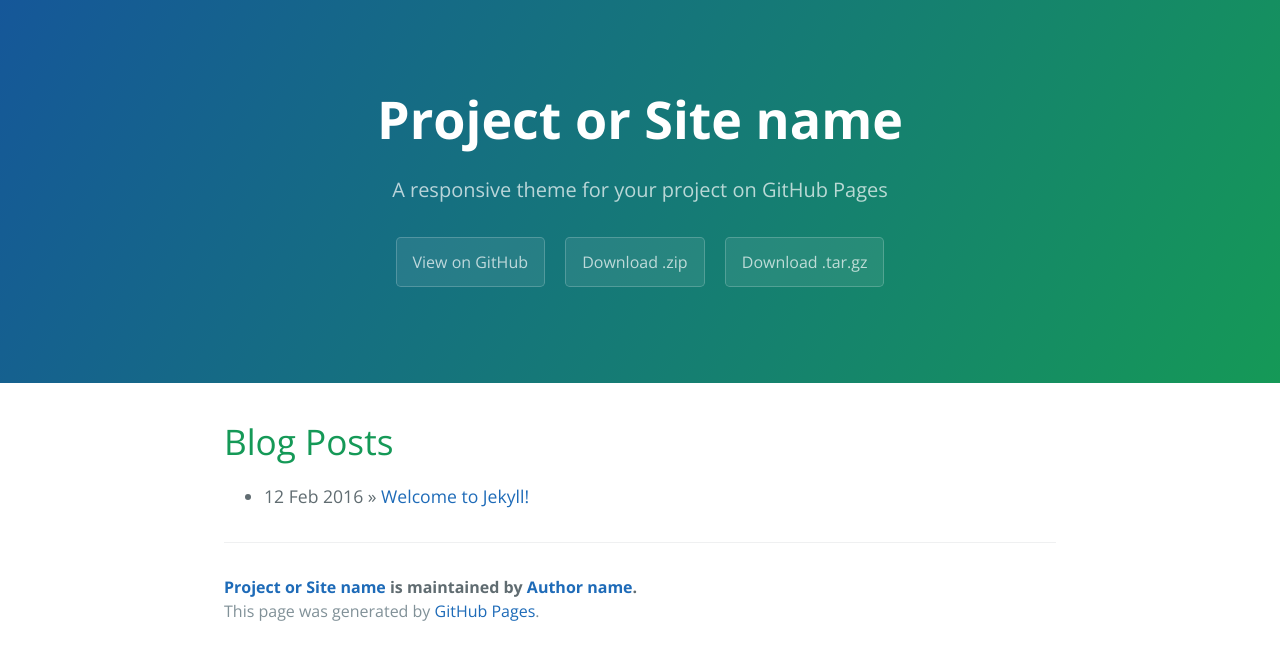
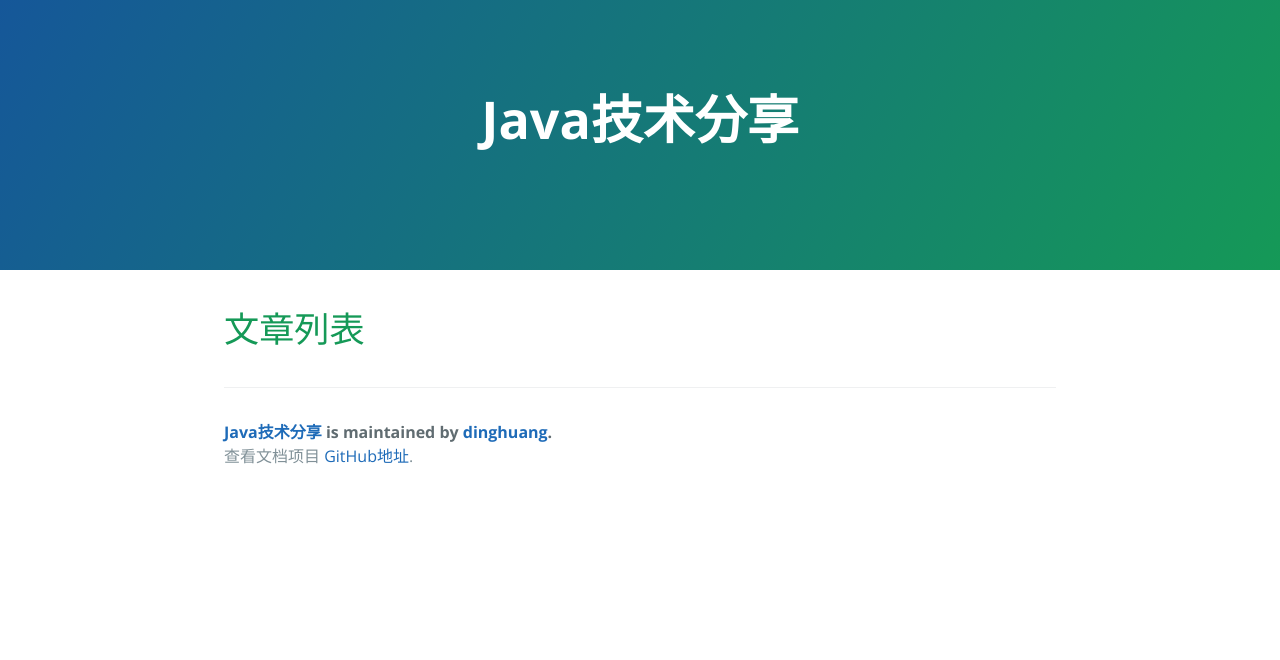
Before and after one commit to isaacloveadan/dinghuang.github.io, a Jekyll site: the page built from index.html, in a window 1280 px wide. Shown: the top 660 px of the page. Built offline with Jekyll 4.4.1, drawn with Linux system fonts in a browser that asks for light colours; the list of posts is cut into pages by our own code.

```diff
--- a/_config.yml
+++ b/_config.yml
@@ -1,16 +1,16 @@
 # Setup
-title:        Project or Site name
-tagline:      A responsive theme for your project on GitHub Pages
+title:        Java技术分享
+tagline:      ""
 baseurl:      ""
-paginate:     1
+paginate:     5
 
 # About/contact
 author:
-  name:       Author name
-  url:        http://yourhomepage.com
+  name:       dinghuang
+  url:        http://github.com/dinghuang
 
 # Gems
-gems:
+plugins:
   - jekyll-paginate
 
 #Others
--- a/_includes/page-footer.html
+++ b/_includes/page-footer.html
@@ -1,4 +1,4 @@
 <footer class="site-footer">
   <span class="site-footer-owner"><a href="{{ site.url }}">{{ site.title }}</a> is maintained by <a href="{{ site.author.url }}">{{ site.author.name }}</a>.</span>
-  <span class="site-footer-credits">This page was generated by <a href="https://pages.github.com">GitHub Pages</a>.</span>
+  <span class="site-footer-credits">查看文档项目 <a href="http://github.com/dinghuang">GitHub地址</a>.</span>
 </footer>
--- a/_includes/page-header.html
+++ b/_includes/page-header.html
@@ -1,7 +1,4 @@
 <section class="page-header">
   <h1 class="project-name">{{ site.title }}</h1>
   <h2 class="project-tagline">{{ site.tagline }}</h2>
-  <a href="#" class="btn">View on GitHub</a>
-  <a href="#" class="btn">Download .zip</a>
-  <a href="#" class="btn">Download .tar.gz</a>
 </section>
--- a/index.html
+++ b/index.html
@@ -4,7 +4,7 @@
 ---
 
 <div id="home">
-  <h1>Blog Posts</h1>
+  <h1>文章列表</h1>
   <ul class="posts">
     {% for post in site.posts %}
       <li><span>{{ post.date | date_to_string }}</span> &raquo; <a href="{{ site.baseurl }}{{ post.url }}">{{ post.title }}</a></li>
```
Also changed, not shown: _posts/2016-02-12-sample-content.markdown (deleted, +0 -24 lines).
